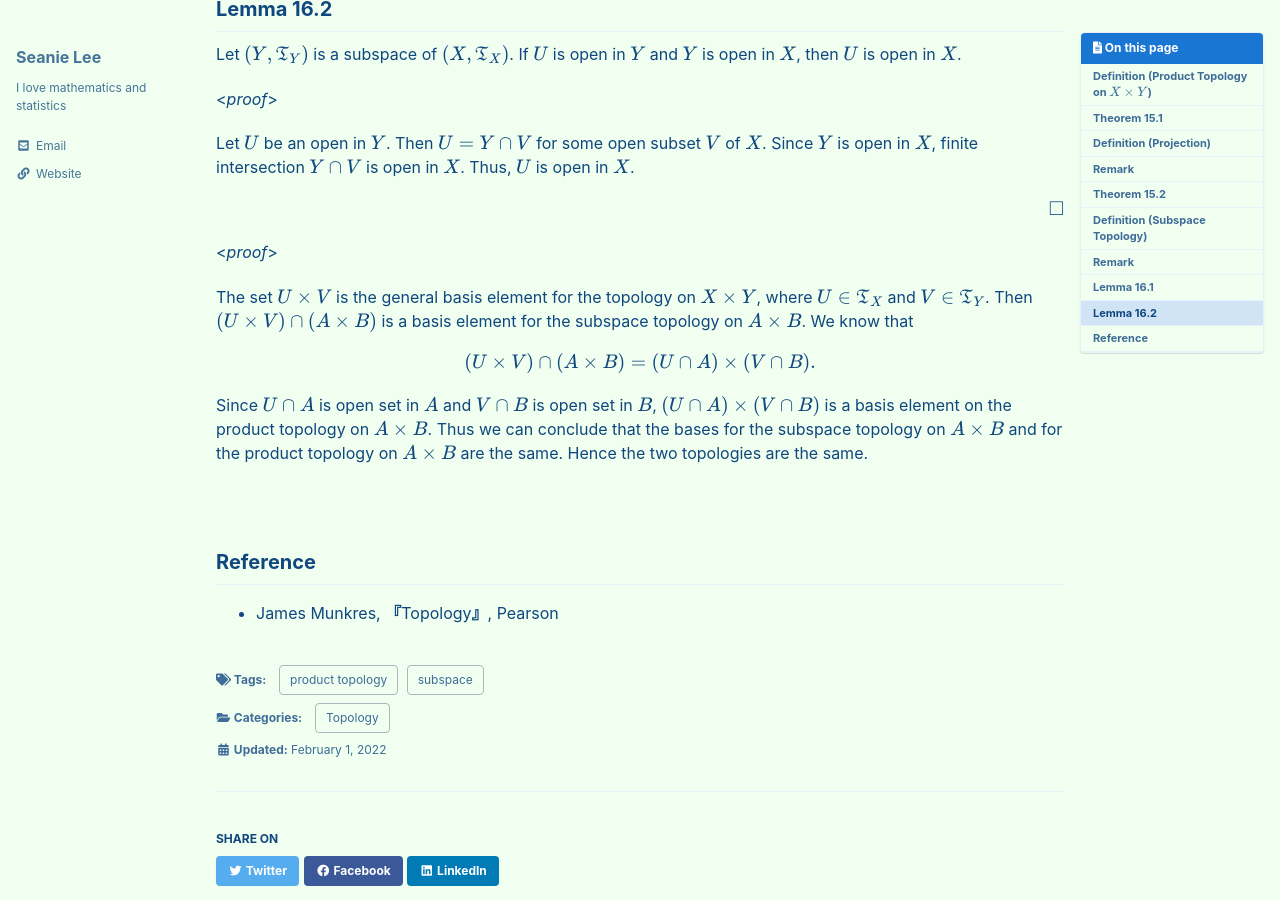
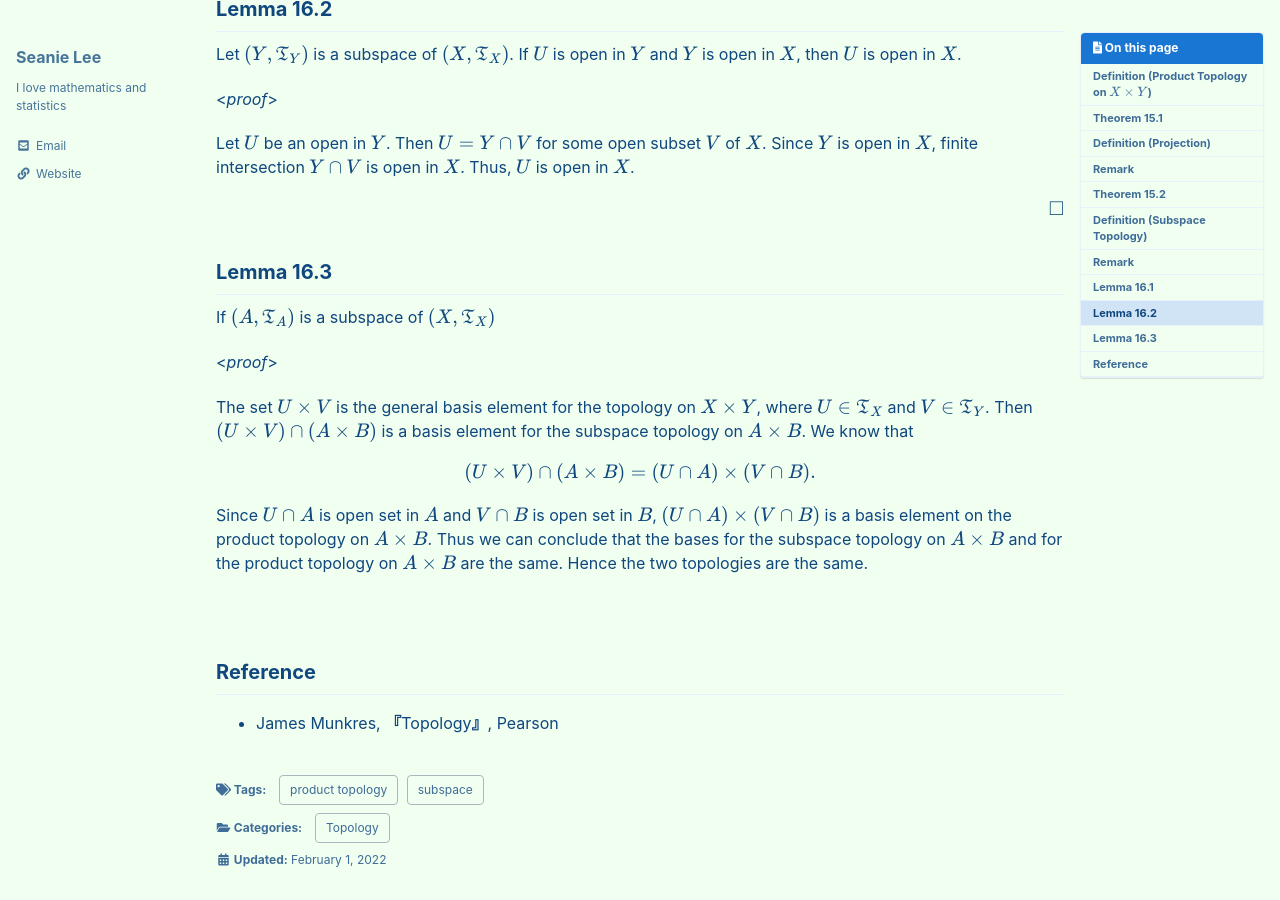
Before and after one commit to seanie12/blog, a Jekyll site: the page built from _posts/2022-02-01-product-top-subspace.md, in a window 1280 px wide and 900 px high, scrolled down 3028 px. Built offline with Jekyll 4.4.1, drawn with Linux system fonts in a browser that asks for light colours; cached includes are drawn as plain includes; formulas are drawn with MathJax 3.

Commit message:
Update 2022-02-01-product-top-subspace.md

```diff
--- a/_posts/2022-02-01-product-top-subspace.md
+++ b/_posts/2022-02-01-product-top-subspace.md
@@ -161,6 +161,11 @@ Let $U$ be an open in $Y$. Then $U=Y\cap V$ for some open subset $V$ of $X$. Sin
 
 $$\tag*{$\square$}$$
 
+
+
+## Lemma 16.3
+If $(A, \mathfrak{T}_A)$ is a subspace of  $(X,\mathfrak{T}_X)$
+
 <*proof*>
 
 The set $U\times V$ is the general basis element for the topology on $X\times Y$, where $U\in\mathfrak{T}_X$ and $V\in\mathfrak{T}_Y$. Then $(U\times V)\cap (A\times B)$ is a basis element for the subspace topology on $A\times B$.
```
